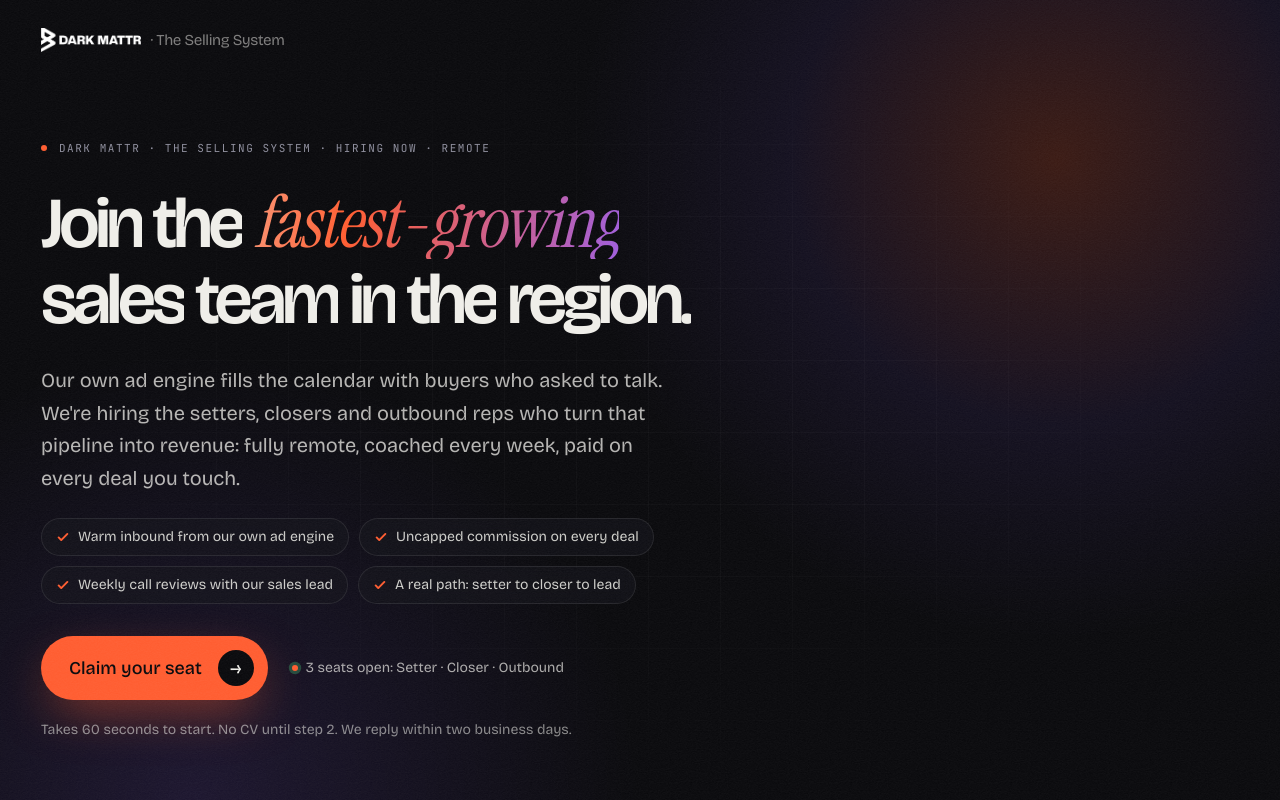
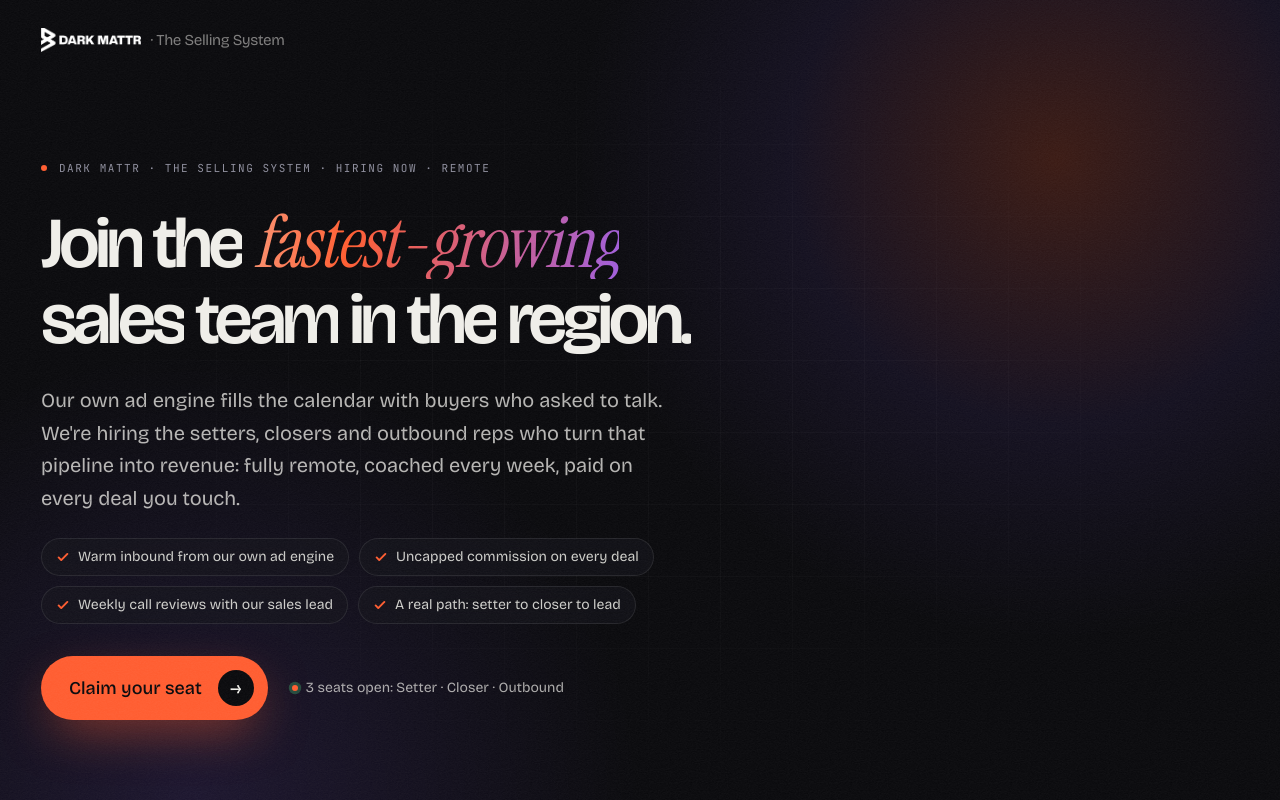
Before and after one commit to Darkmattrai/darkmattr-website-and-funnels, a Next.js app: page /selling-system in a window 1280 px wide. Built offline with nearby package versions, Linux system fonts and the light colour scheme.

Commit message:
Remove risk-reversal line from hiring hero (#5)
Co-authored-by: Tech Lead <tech-lead@darkmattr.co>

```diff
--- a/src/app/selling-system/page.tsx
+++ b/src/app/selling-system/page.tsx
@@ -61,7 +61,6 @@ export default function SellingSystemHiring() {
                 {hiring.seats}
               </p>
             </div>
-            <p className="mt-5 max-w-[40rem] text-sm text-bone/55">{hiring.riskReversal}</p>
           </FadeUp>
         </div>
       </main>
--- a/src/content/hiring.ts
+++ b/src/content/hiring.ts
@@ -29,7 +29,6 @@ export const hiring = {
   ],
   primaryCta: "Claim your seat",
   seats: "3 seats open: Setter · Closer · Outbound",
-  riskReversal: "Takes 60 seconds to start. No CV until step 2. We reply within two business days.",
 };
 
 export type Role = {
```
